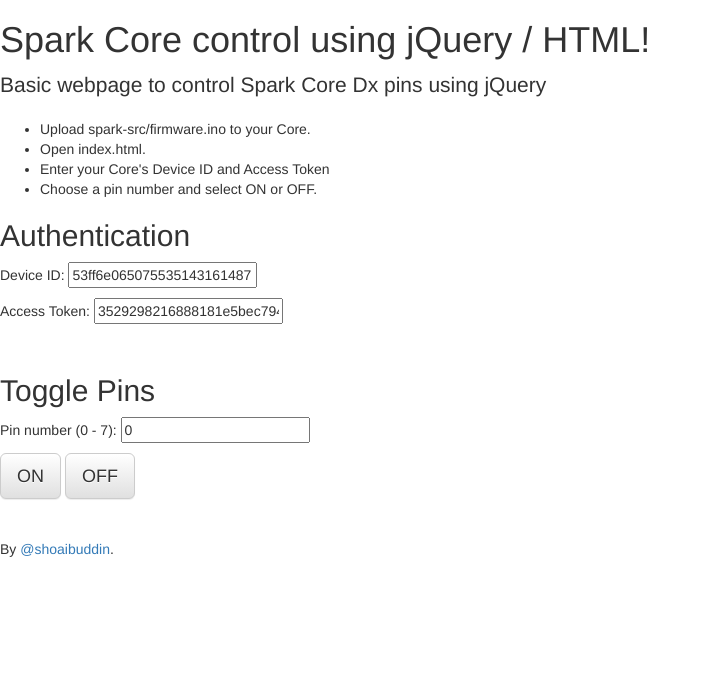
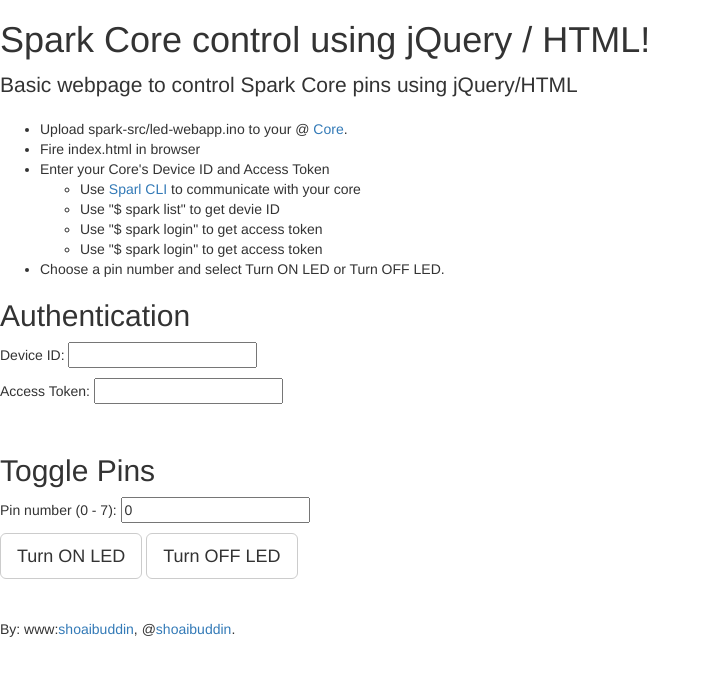
Before and after one commit to shoaibuddin/sparkcore-led-webapp, a plain HTML site: page index.html in a window 1280 px wide. Shown: the whole page, without its empty margins (0-710 px from the left). Drawn offline with nearby package versions, Linux system fonts and the light colour scheme.

Commit message:
initial commit

```diff
--- a/index.html
+++ b/index.html
@@ -7,27 +7,34 @@
     <meta name="viewport" content="width=device-width, initial-scale=1">
     <meta name="description" content="">
     <meta name="author" content="">
-    <title>Cover Template for Bootstrap</title>
+    <title>Spark Core LED Web App</title>
     <!-- Latest compiled and minified CSS -->
     <link rel="stylesheet" href="https://maxcdn.bootstrapcdn.com/bootstrap/3.2.0/css/bootstrap.min.css">
     <!-- Optional theme -->
-    <link rel="stylesheet" href="https://maxcdn.bootstrapcdn.com/bootstrap/3.2.0/css/bootstrap-theme.min.css">
+    <link rel="stylesheet" href="css/core.css">
 </head>
 
 <body>
     <div class="site-wrapper">
-        <div class="site-wrapper-inner">
+        <div class="site-wrapper-inner ">
             <div class="cover-container">
                 <div class="inner cover">
                     <h1 class="cover-heading">Spark Core control using jQuery / HTML!</h1>
-                    <p class="lead">Basic webpage to control Spark Core Dx pins using jQuery
+                    <p class="lead">Basic webpage to control Spark Core pins using jQuery/HTML
 
                     </p>
                     <ul>
-                        <li>Upload spark-src/firmware.ino to your Core.</li>
-                        <li>Open index.html.</li>
+                        <li>Upload spark-src/led-webapp.ino to your @ <a href="https://www.spark.io/build">Core</a>.</li>
+                        <li>Fire index.html in browser</li>
                         <li>Enter your Core's Device ID and Access Token</li>
-                        <li>Choose a pin number and select ON or OFF.</li>
+                            <ul>
+                                <li>Use <a href="https://github.com/spark/spark-cli">Sparl CLI</a> to communicate with your core</li>
+                                <li>Use "$ spark list" to get devie ID</li>
+                                <li>Use "$ spark login" to get access token</li>
+                                <li>Use "$ spark login" to get access token</li>
+
+                            </ul>
+                        <li>Choose a pin number and select Turn ON LED or Turn OFF LED.</li>
                     </ul>
                 </div>
                 <div class="mastfoot">
@@ -35,10 +42,10 @@
                         <h2>Authentication</h2>
                         <form method="get">
                             <p>Device ID:
-                                <input type="text" class="device-id" value="53ff6e065075535143161487" />
+                                <input type="text" class="device-id" />
                             </p>
                             <p>Access Token:
-                                <input type="text" class="access-token" value="3529298216888181e5bec794a4ee1cb89ae1e359" />
+                                <input type="text" class="access-token" />
                             </p>
                         </form>
 
@@ -48,10 +55,10 @@
                             <p>Pin number (0 - 7):
                                 <input type="text" class="pin-number" value="0" />
                             </p>
-                            <input type="button" class="on btn btn-lg btn-default" value="ON" />
-                            <input type="button" class="off btn btn-lg btn-default" value="OFF" />
+                            <input type="button" class="on btn btn-lg btn-default" value="Turn ON LED" />
+                            <input type="button" class="off btn btn-lg btn-default" value="Turn OFF LED" />
                         </form>
-                        <br/><br/><p>By <a href="https://shoaibuddin.com">@shoaibuddin</a>.</p>
+                        <br/><br/><p>By: www:<a href="http://shoaibuddin.com">shoaibuddin</a>, @<a href="http://twitter.com/shoaibuddin">shoaibuddin</a>.</p>
                     </div>
                 </div>
             </div>
--- a/js/led-webapp.js
+++ b/js/led-webapp.js
@@ -1,3 +1,4 @@
+//@Author Shoaib Ud-DIn
 //Send the request to the Core
 //Arguments: pin, on, deviceId, accessToken
 $(document).ready(function() {
@@ -32,7 +33,7 @@ $(document).ready(function() {
 	    });
 	}
 
-	//Pin ON
+	//Click function to Pin ON
 	$('.on').click(function(event) {
     	/* Act on the event */
     	var deviceId = $('.device-id').val();
@@ -40,7 +41,7 @@ $(document).ready(function() {
         var pinNumber = $('.pin-number').val();
         sendRequest(pinNumber, true, deviceId, accessToken);
     });
-	//Pin OFF
+	//Click function to Pin OFF
     $('.off').click(function(event) {
     	/* Act on the event */
     	var deviceId = $('.device-id').val();
```
Also changed, not shown: 1 other file.
